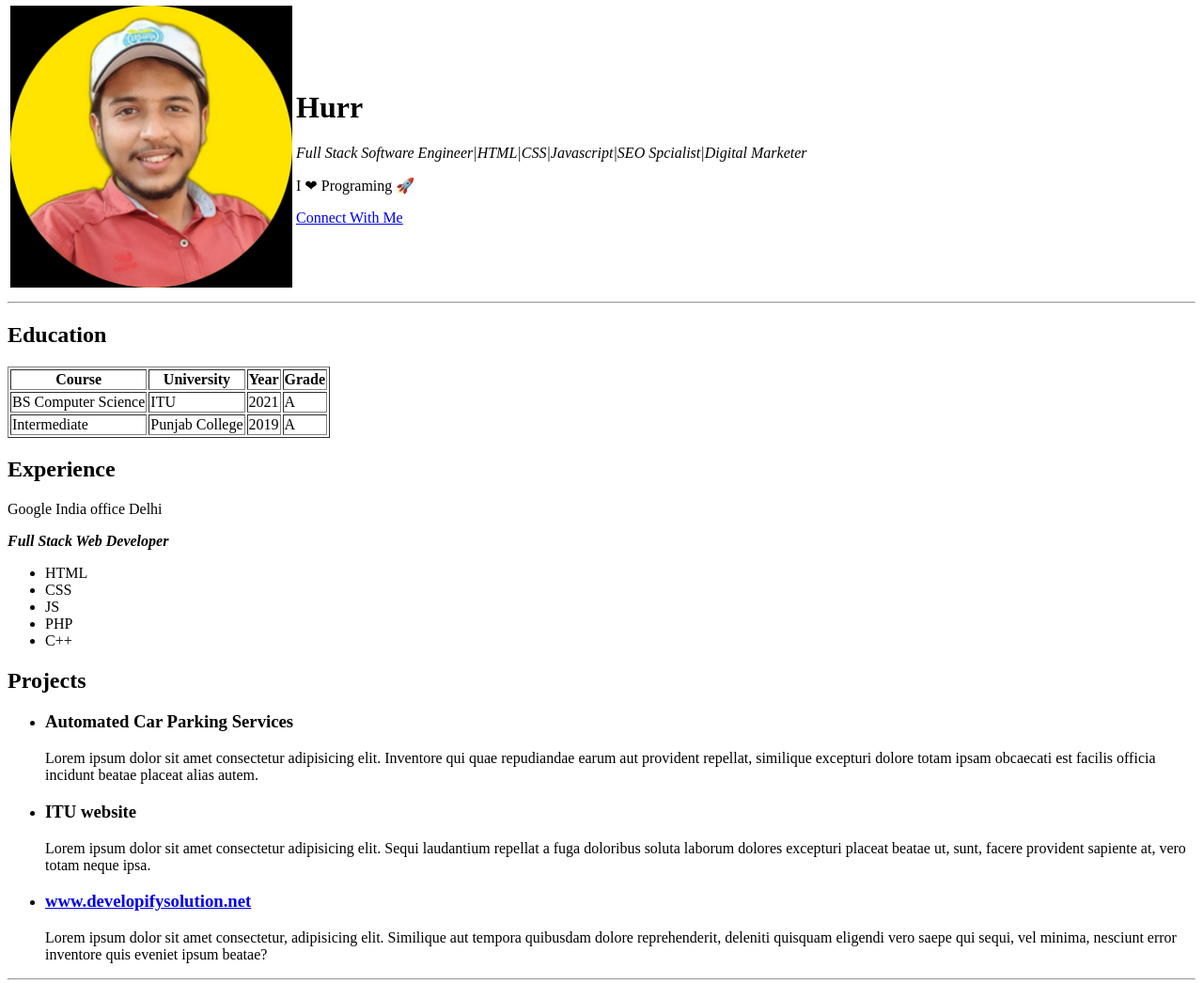
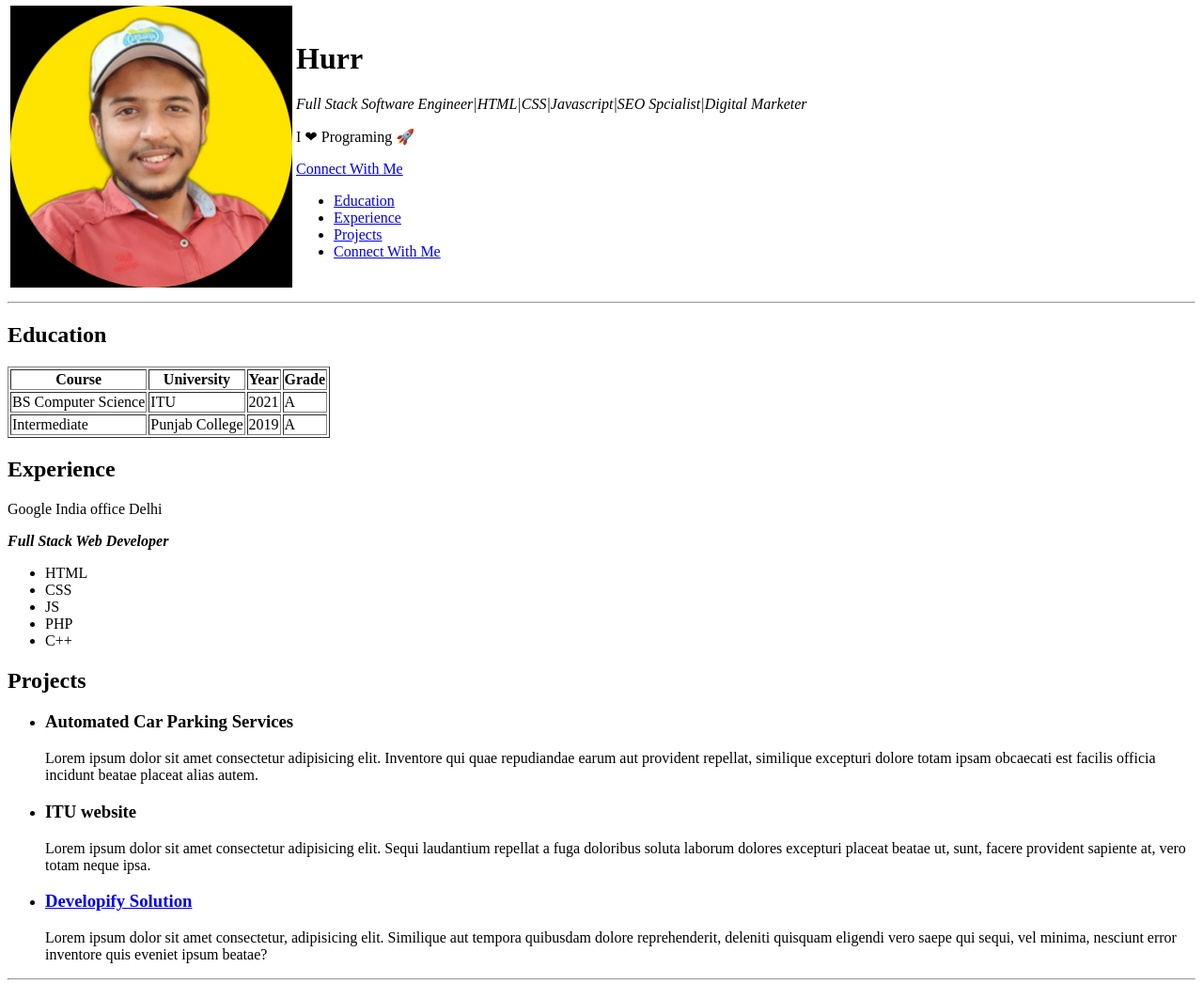
Before and after one commit to Hurrali/MERN-Stack-Web-Development, a plain HTML site: page resume.html in a window 1280 px wide. Shown: the part 5-1051 px from the top of the page at 94% size. Drawn offline with Linux system fonts and the light colour scheme.

Commit message:
links in html completed

```diff
--- a/resume.html
+++ b/resume.html
@@ -6,7 +6,8 @@
     <meta name="viewport" content="width=device-width, initial-scale=1.0">
     <title>My Resume</title>
 </head>
-<body id="idname">
+<body>
+    <header>
     <table>
         <tr>
             <td>
@@ -16,11 +17,22 @@
                 <p><i>Full Stack Software Engineer|HTML|CSS|Javascript|SEO Spcialist|Digital Marketer</i></p>
                 <p>I &#10084; Programing 🚀</p>
             <a href="#connect ">Connect With Me</a>
+            <nav>
+                <ul>
+                    <li><a href="#education">Education</a></li>
+                    <li><a href="#experience">Experience</a></li>
+                    <li><a href="#projects">Projects</a></li>
+                    <li><a href="#contactme">Connect With Me</a></li>
+                </ul>
+            </nav>
             </td>
         </tr>
     </table>
     <hr>
+    </header>
     <!-- header ends -->
+    <main>
+        <section id="education">
     <h2>Education</h2>
     <table border="1px">
         <tr>
@@ -42,6 +54,9 @@
             <td>A</td>
         </tr>
     </table>
+</section>
+<section id="experience">
+    <article>
     <h2>Experience</h2>
     <p>Google India office Delhi</p>
     <p><i><b>Full Stack Web Developer</b></i></p>
@@ -54,19 +69,37 @@
             <li>C++</li>
         </ul>
     </p>
+</article>
+</section>
     <!-- Projects section -->
+    <section id="projects">
     <h2>Projects</h2>
     <ul>
         <li>
+            <article>
             <h3>Automated Car Parking Services</h3>
-        Lorem ipsum dolor sit amet consectetur adipisicing elit. Inventore qui quae repudiandae earum aut provident repellat, similique excepturi dolore totam ipsam obcaecati est facilis officia incidunt beatae placeat alias autem.</li>
-        <li><h3>ITU website</h3>
-        Lorem ipsum dolor sit amet consectetur adipisicing elit. Sequi laudantium repellat a fuga doloribus soluta laborum dolores excepturi placeat beatae ut, sunt, facere provident sapiente at, vero totam neque ipsa.</li>
-        <li><h3><a href="http://www.developifysolution.net" target="_blank">www.developifysolution.net</a></h3>
-        Lorem ipsum dolor sit amet consectetur, adipisicing elit. Similique aut tempora quibusdam dolore reprehenderit, deleniti quisquam eligendi vero saepe qui sequi, vel minima, nesciunt error inventore quis eveniet ipsum beatae?</li>
+        Lorem ipsum dolor sit amet consectetur adipisicing elit. Inventore qui quae repudiandae earum aut provident repellat, similique excepturi dolore totam ipsam obcaecati est facilis officia incidunt beatae placeat alias autem.
+    </article>
+</li>
+        <li>
+            <article>
+                <h3>ITU website</h3>
+        Lorem ipsum dolor sit amet consectetur adipisicing elit. Sequi laudantium repellat a fuga doloribus soluta laborum dolores excepturi placeat beatae ut, sunt, facere provident sapiente at, vero totam neque ipsa.
+    </article>
+    </li>
+        <li>
+        <article>
+            <h3><a href="https://www.developify.net/" target="_blank">Developify Solution</a></h3>
+        Lorem ipsum dolor sit amet consectetur, adipisicing elit. Similique aut tempora quibusdam dolore reprehenderit, deleniti quisquam eligendi vero saepe qui sequi, vel minima, nesciunt error inventore quis eveniet ipsum beatae?
+    </article>
+    </li>
     </ul>
     <hr>
+</section>
+</main>
+    <!-- main section ends -->
 <!-- contact us section -->
+<footer id="contactme">
     <h2 id="connect">Contact Us</h2>
     <p><a href="mailto:sheikhhurr12@gmail.com">Email</a></p>
     <p>Call Now:<a href="tel:989898">9898989</a></p>
@@ -75,6 +108,9 @@
     <p>Youtube:Example</p>
     <a href="about-us.html" target="_blank"><p>About us</p></a>
     <br><br>
-    <a href="#idname">Go to top</a>
+    <!-- by default id call to top(body) -->
+    <a href="#">Go to top</a>
+
+</footer>
 </body>
 </html>
```
